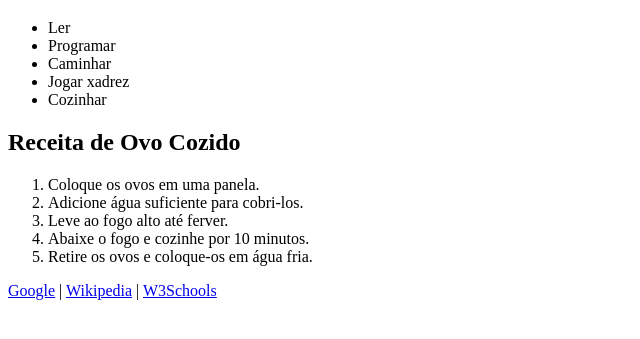
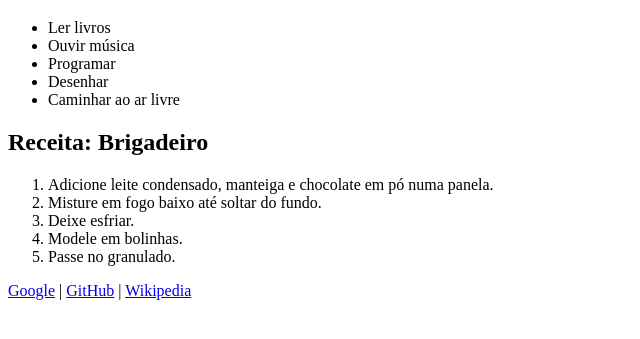
Before and after one commit to Ana-Jackeline/Exercise3_MaisPraTi_Codifica, a plain HTML site: page Exercico3/listas.html in a window 1280 px wide. Shown: the part 61-400 px from the top of the page, without its empty margins (0-640 px from the left). Drawn offline with Linux system fonts and the light colour scheme.

Commit message:
Update listas.html

```diff
--- a/Exercico3/listas.html
+++ b/Exercico3/listas.html
@@ -1,32 +1,32 @@
 <!DOCTYPE html>
-<html lang="pt-br">
+<html lang="pt-BR">
 <head>
-  <meta charset="UTF-8">
+  <meta charset="UTF-8" />
   <title>Listas e Navegação</title>
 </head>
 <body>
   <h1>Meus Hobbies</h1>
   <ul>
-    <li>Ler</li>
+    <li>Ler livros</li>
+    <li>Ouvir música</li>
     <li>Programar</li>
-    <li>Caminhar</li>
-    <li>Jogar xadrez</li>
-    <li>Cozinhar</li>
+    <li>Desenhar</li>
+    <li>Caminhar ao ar livre</li>
   </ul>
 
-  <h2>Receita de Ovo Cozido</h2>
+  <h2>Receita: Brigadeiro</h2>
   <ol>
-    <li>Coloque os ovos em uma panela.</li>
-    <li>Adicione água suficiente para cobri-los.</li>
-    <li>Leve ao fogo alto até ferver.</li>
-    <li>Abaixe o fogo e cozinhe por 10 minutos.</li>
-    <li>Retire os ovos e coloque-os em água fria.</li>
+    <li>Adicione leite condensado, manteiga e chocolate em pó numa panela.</li>
+    <li>Misture em fogo baixo até soltar do fundo.</li>
+    <li>Deixe esfriar.</li>
+    <li>Modele em bolinhas.</li>
+    <li>Passe no granulado.</li>
   </ol>
 
   <nav>
     <a href="https://www.google.com" target="_blank">Google</a> |
-    <a href="https://www.wikipedia.org" target="_blank">Wikipedia</a> |
-    <a href="https://www.w3schools.com" target="_blank">W3Schools</a>
+    <a href="https://www.github.com" target="_blank">GitHub</a> |
+    <a href="https://www.wikipedia.org" target="_blank">Wikipedia</a>
   </nav>
 </body>
 </html>
```
